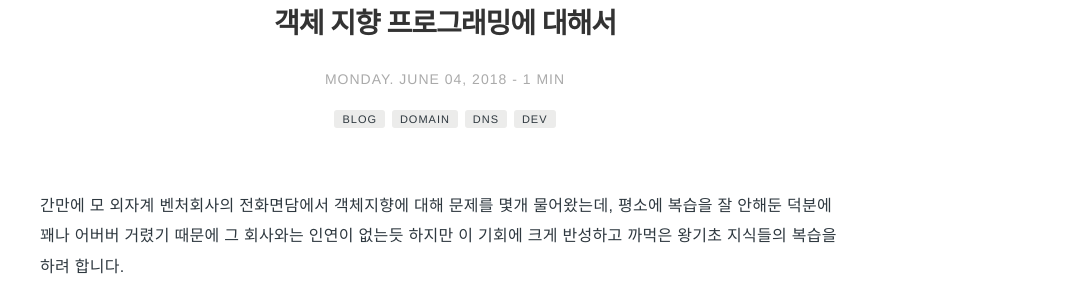
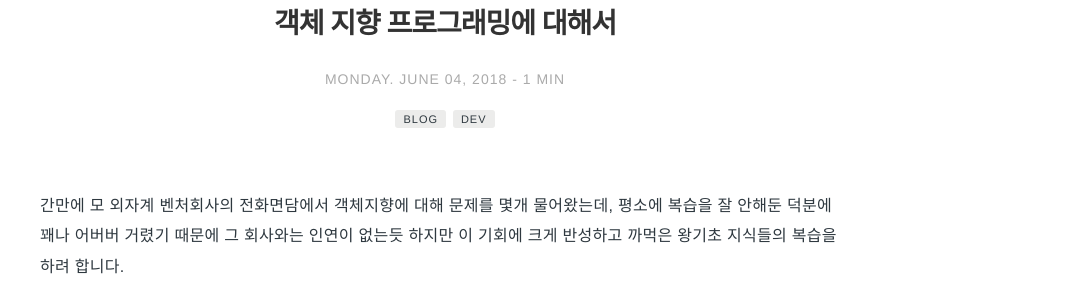
Before and after one commit to Pie001/pie001.github.io, a Jekyll site: the page built from _posts/2018-06-08-0020.md, in a window 1280 px wide. Shown: the part 243-543 px from the top of the page, without its empty margins (195-1280 px from the left). Built offline with Jekyll 4.4.1, drawn with Linux system fonts in a browser that asks for light colours; comment, search, counter and statistics services are not loaded.

Commit message:
Update 2018-06-08-0020.md

```diff
--- a/_posts/2018-06-08-0020.md
+++ b/_posts/2018-06-08-0020.md
@@ -8,8 +8,6 @@ blog: true
 ko: true
 tag:
 - Blog
-- Domain
-- DNS
 - dev
 category: blog
 author: pie
```
